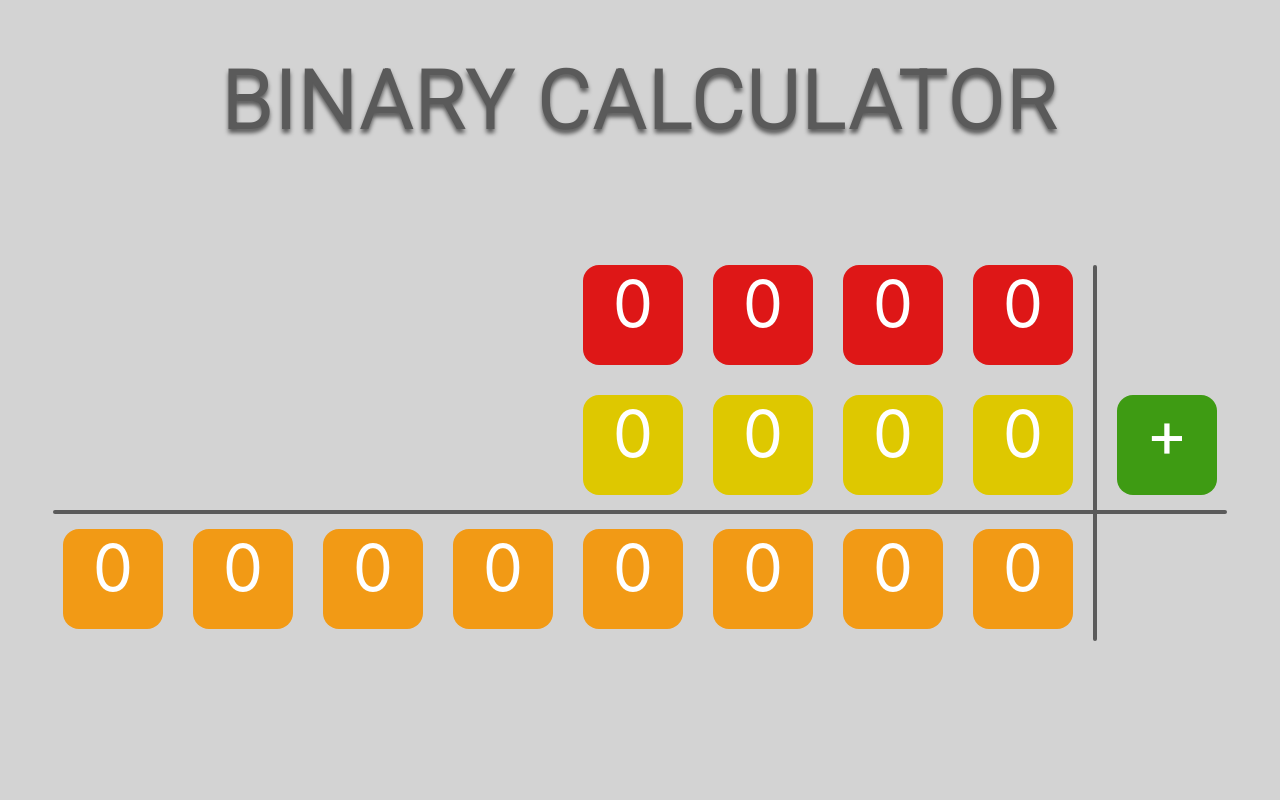
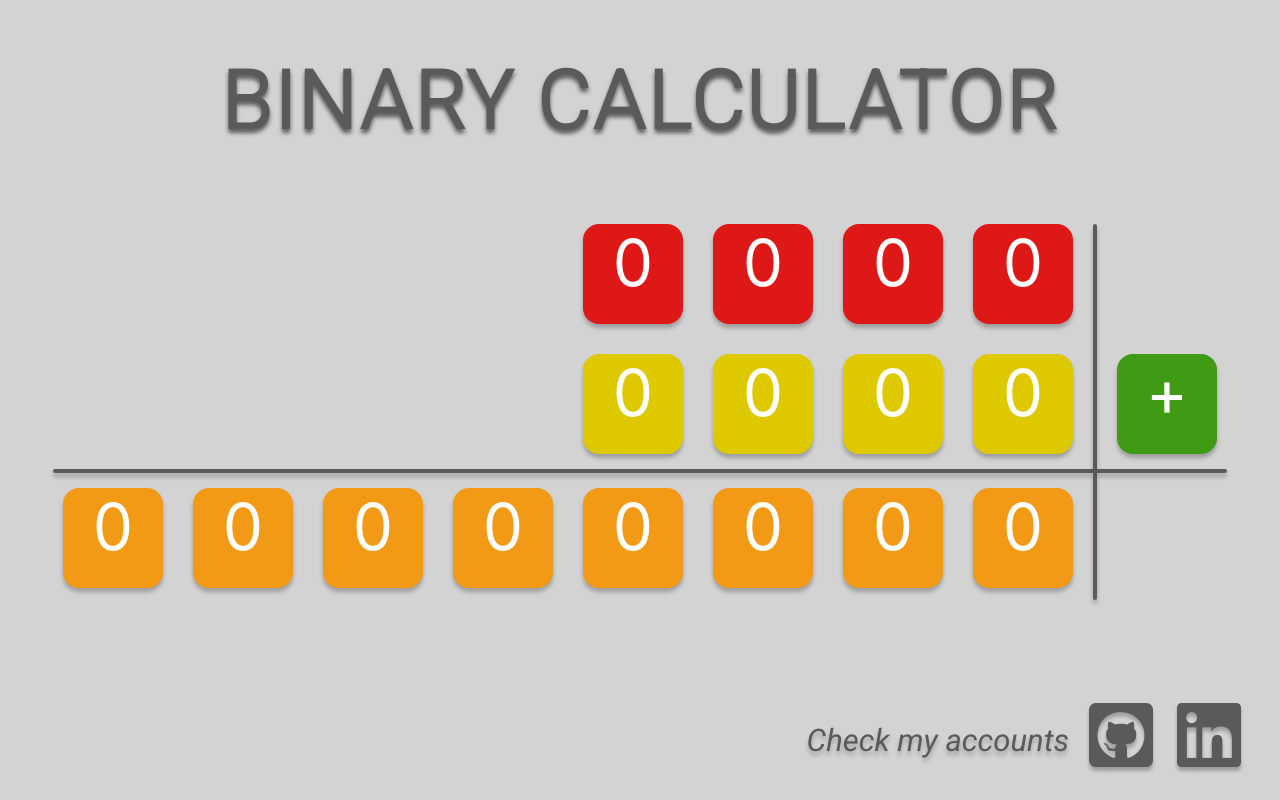
Before and after one commit to WeronikaCzepiela/binary_calculator, a React (Create React App) app: page / in a window 1280 px wide. Built offline with nearby package versions, Linux system fonts and the light colour scheme; the HTML template or start-up script is replaced by a standard one.

Commit message:
Update layout

```diff
--- a/src/App.js
+++ b/src/App.js
@@ -1,5 +1,7 @@
 import './App.css';
 import {SquareInput} from "./components/SquareInput/SquareInput";
+import GitHub from './images/GitHub.png';
+import LinkdedIn from './images/LinkedIn.png';
 
 const App = () => {
     return (
@@ -49,9 +51,9 @@ const App = () => {
                 </div>
             </div>
             <div className={"bottom"}>
-                <p></p>
-                <a></a>
-                <a></a>
+                <p>Check my accounts</p>
+                <a target={"_blank"} href={"https://github.com/WeronikaCzepiela"}> <img src={GitHub}/> </a>
+                <a target={"_blank"} href={"https://www.linkedin.com/in/--weronika-czepiela/"}> <img src={LinkdedIn}/> </a>
             </div>
         </div>
     );
--- a/src/components/SquareInput/SquareInput.scss
+++ b/src/components/SquareInput/SquareInput.scss
@@ -1,4 +1,8 @@
-@import url('https://fonts.googleapis.com/css2?family=Roboto&family=Rubik:wght@300;400&display=swap');
+@import url('https://fonts.googleapis.com/css2?family=Roboto:ital@0;1&family=Rubik:wght@300;400&display=swap');
+
+* {
+    box-sizing: border-box;
+}
 
 .App {
     background-color: lightgray;
@@ -40,6 +44,7 @@
     user-select: none;
     cursor: pointer;
     color: white;
+    box-shadow: 0px 4px 4px 0px #00000040;
 }
 
 h1 {
@@ -77,6 +82,7 @@ h1 {
     width: 4px;
     border-radius: 2px;
     background-color: #5A5A5A;
+    box-shadow: 0px 4px 4px 0px #00000040;
 }
 
 .horizontal-left {
@@ -84,6 +90,7 @@ h1 {
     width: 1040px;
     border-radius: 2px 0 0 2px;
     background-color: #5A5A5A;
+    box-shadow: 0px 4px 4px 0px #00000040;
 }
 
 .horizontal-right {
@@ -94,4 +101,25 @@ h1 {
     margin: 0;
     padding: 0;
     align-self: end;
+    box-shadow: 0px 4px 4px 0px #00000040;
 }
+
+p {
+    font-family: Roboto;
+    font-size: 31px;
+    font-style: italic;
+    font-weight: 400;
+    line-height: 36px;
+    text-align: right;
+    color: #5A5A5A;
+    text-shadow: 0px 4px 4px #00000040;
+}
+
+.bottom {
+    display: flex;
+    gap: 16px;
+    align-items: center;
+    justify-content: flex-end;
+    width: 100vw;
+    padding-right: 35px;
+}
```
Also changed, not shown: src/images/GitHub.png (added), src/images/LinkedIn.png (added).
